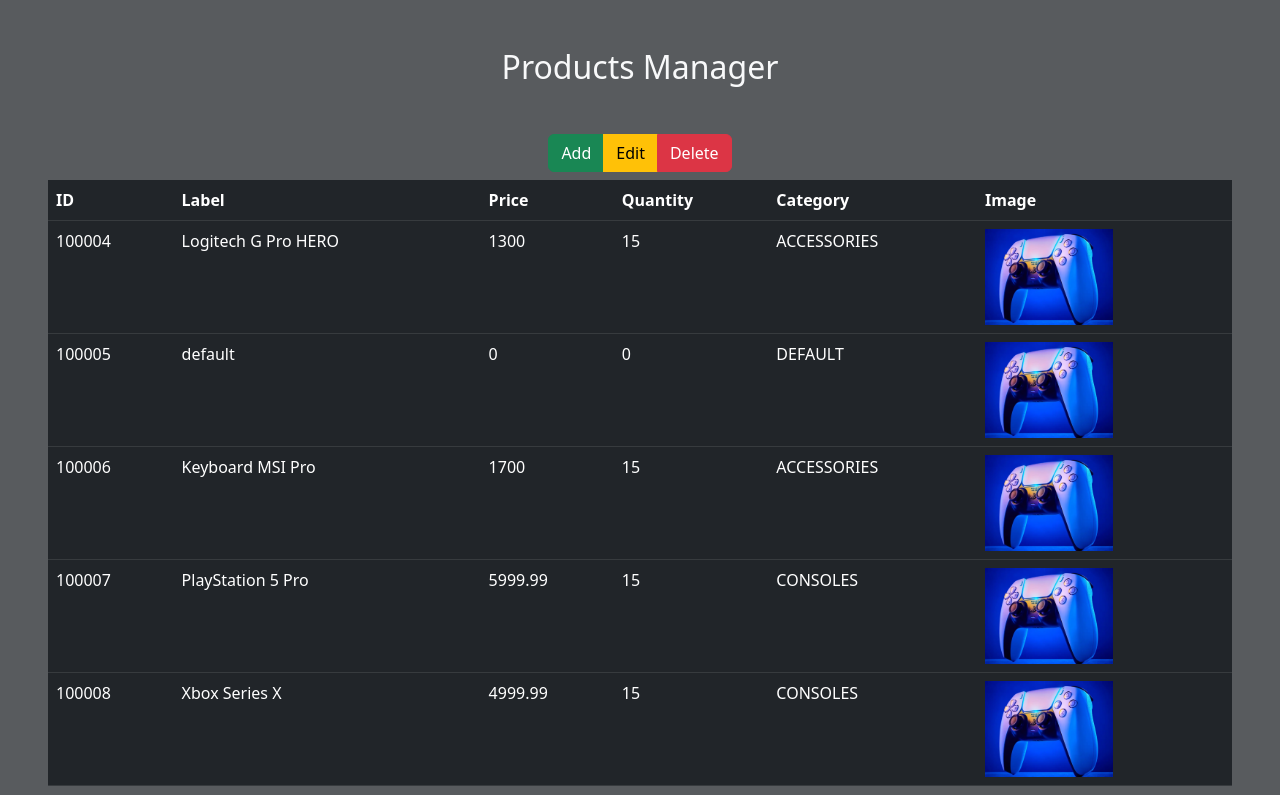
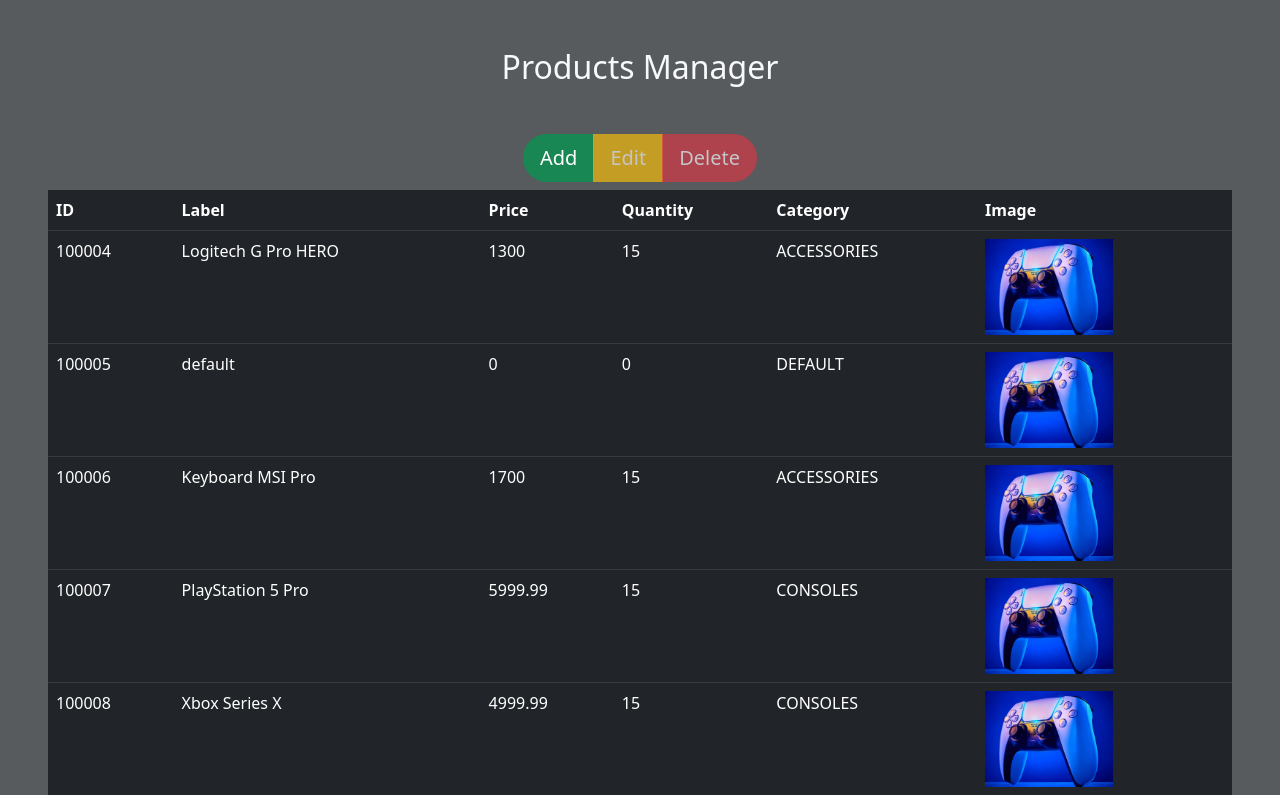
Before and after one commit to Echchaoui007/playtech, a PHP site: page /admin/dashboard.php in a window 1280 px wide. Shown: the part 59-854 px from the top of the page. Run offline with PHP 8.4, Linux system fonts and the light colour scheme; data comes from the database, SQL or seed files in the repository.

Commit message:
some inhacements

```diff
--- a/admin/createEdit.php
+++ b/admin/createEdit.php
@@ -1,12 +1,18 @@
+<?php
+?>
+
 <!DOCTYPE html>
 <html lang="en">
+
 <head>
     <meta charset="UTF-8">
     <meta http-equiv="X-UA-Compatible" content="IE=edge">
     <meta name="viewport" content="width=device-width, initial-scale=1.0">
     <title>Product Editor</title>
 </head>
+
 <body>
     <h1>To implements</h1>
 </body>
+
 </html>
--- a/admin/dashboard.php
+++ b/admin/dashboard.php
@@ -2,9 +2,8 @@
 $isAdmin = true; // for testing purposes
 
 
-if ($isAdmin) {
-} else {
-    header("HTTP/1.1 403 Forbidden");
+if (!$isAdmin) {
+    header("HTTP/1.1 404 Forbidden");
     require_once "../includes/etc/error.php";
     die(403);
 }
@@ -43,11 +42,10 @@ require "managment.php";
     </div>
     <div class="container-sm d-flex justify-content-center mb-2 ">
         <form action="operate.php" method="post">
-            <div class="btn-group " role="group" id="controls" aria-label="Basic mixed styles example">
-                <a type="submit" href="createEdit.php" class="btn btn-success btn">Add</a>
-                <a type="submit" href="createEdit.php" class="btn btn-warning">Edit</a>
-
-                <button type="submit" name="delete" id="btn-delete" value="" class="btn btn-danger">Delete</button>
+            <div class="btn-group btn-group-lg" role="group" id="controls" aria-label="Basic mixed styles example">
+                <a href="createEdit.php?add" class="btn btn-success btn rounded-pill rounded-end ">Add</a>
+                <a id="edit-link" class="btn btn-warning text-white disabled">Edit</a>
+                <button type="submit" name="delete" id="btn-delete" value="-1" class="btn  btn-danger rounded-pill rounded-start disabled">Delete</button>
             </div>
         </form>
     </div>
--- a/includes/etc/error.php
+++ b/includes/etc/error.php
@@ -1,2 +1,3 @@
 <h1>403</h1>
-<h2 style="color:red ;" >Forbidden</h2>
+<h2 style="color:red ;">Forbidden</h2>
+<h4>you don't have permission to this page</h4>
--- a/src/js/dashboard.js
+++ b/src/js/dashboard.js
@@ -3,6 +3,14 @@ tr.on("click", function () {
    tr.removeClass('table-active'); // remove seleted style from all rows
 
    $(this).addClass('table-active'); // add selected style to clicked row
-   $("#btn-delete").val($(this).children(":first").text())
+   let selectedId = $(this).children(":first").text()
+   $("#btn-delete").val(selectedId)
+
+   $("#edit-link").attr("href",`createEdit.php?edit&id=${selectedId}`)
+
    $("html,body").animate({scrollTop: $("#controls").offset().top})
 })
+
+tr.one("click",function() {
+   $(".btn").removeClass("disabled")
+})
```
Also changed, not shown: admin/operate.php (+11 -3 lines).
